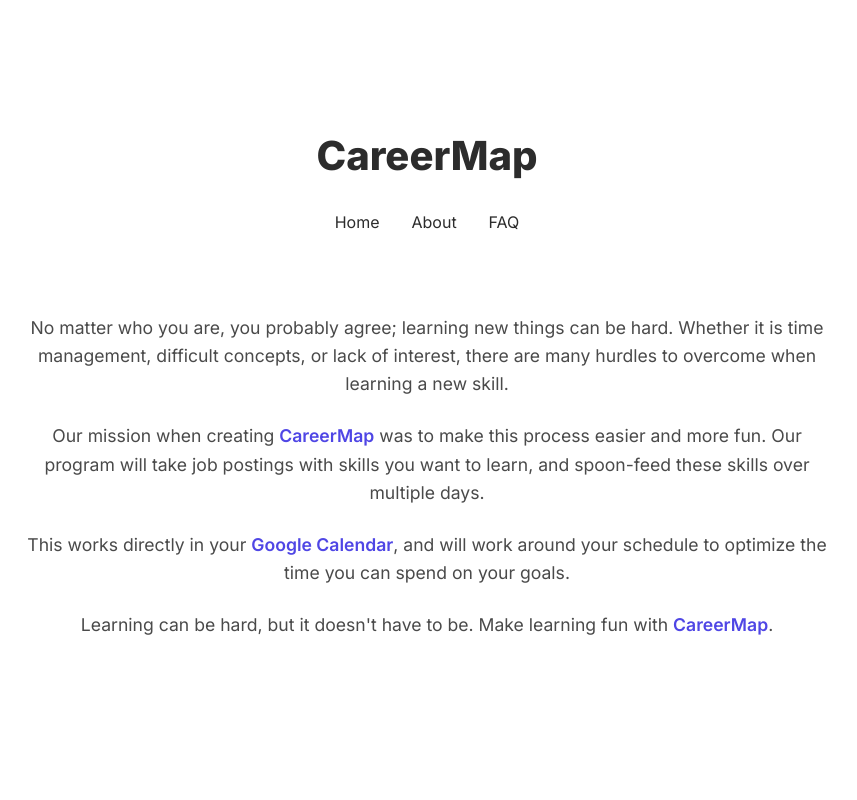
After one commit to connorlabianco/CareerMap, a Flask app: template templates/about.html in a window 1280 px wide. The commit adds this page. Shown: the whole page, without its empty margins (213-1070 px from the left). Run offline with Flask 3, Linux system fonts and the light colour scheme; the template is opened without the code that fills it, so the values that code supplies are empty.

Commit message:
Added about page navigation

```diff
--- /dev/null
+++ b/templates/about.html
@@ -0,0 +1,77 @@
+<!DOCTYPE html>
+<html lang="en">
+<head>
+  <meta charset="UTF-8">
+  <meta name="viewport" content="width=device-width, initial-scale=1.0">
+  <title>CareerMap - About</title>
+  <link href="https://fonts.googleapis.com/css2?family=Inter:wght@400;600;800&display=swap" rel="stylesheet">
+  <style>
+    body {
+      font-family: 'Inter', sans-serif;
+      background-color: #ffffff;
+      margin: 0;
+      padding: 0;
+      display: flex;
+      flex-direction: column;
+      align-items: center;
+      justify-content: center;
+      min-height: 100vh;
+      color: #2c2c2c;
+    }
+
+    .navbar {
+      display: flex;
+      gap: 2rem;
+      margin-bottom: 2rem;
+    }
+
+    .navbar a {
+      text-decoration: none;
+      color: #2c2c2c;
+      font-weight: 500;
+      font-size: 1rem;
+    }
+
+    h1 {
+      font-size: 2.5rem;
+      font-weight: 800;
+      margin-bottom: 2rem;
+    }
+
+    .content {
+      max-width: 800px;
+      padding: 2rem;
+      text-align: center;
+      line-height: 1.6;
+    }
+
+    .content p {
+      font-size: 1.1rem;
+      margin-bottom: 1.5rem;
+      color: #4a4a4a;
+    }
+
+    .highlight {
+      color: #4f46e5;
+      font-weight: 600;
+    }
+  </style>
+</head>
+<body>
+  <h1>CareerMap</h1>
+  <nav class="navbar">
+    <a href="/">Home</a>
+    <a href="/about">About</a>
+    <a href="#">FAQ</a>
+  </nav>
+  <div class="content">
+    <p>No matter who you are, you probably agree; learning new things can be hard. Whether it is time management, difficult concepts, or lack of interest, there are many hurdles to overcome when learning a new skill.</p>
+
+    <p>Our mission when creating <span class="highlight">CareerMap</span> was to make this process easier and more fun. Our program will take job postings with skills you want to learn, and spoon-feed these skills over multiple days.</p>
+
+    <p>This works directly in your <span class="highlight">Google Calendar</span>, and will work around your schedule to optimize the time you can spend on your goals.</p>
+
+    <p>Learning can be hard, but it doesn't have to be. Make learning fun with <span class="highlight">CareerMap</span>.</p>
+  </div>
+</body>
+</html>
--- a/templates/index.html
+++ b/templates/index.html
@@ -74,8 +74,8 @@
 <body>
   <h1>CareerMap</h1>
   <nav class="navbar">
-    <a href="#">Home</a>
-    <a href="#">About</a>
+    <a href="/">Home</a>
+    <a href="/about">About</a>
     <a href="#">FAQ</a>
   </nav>
   <h2>Welcome</h2>
```
